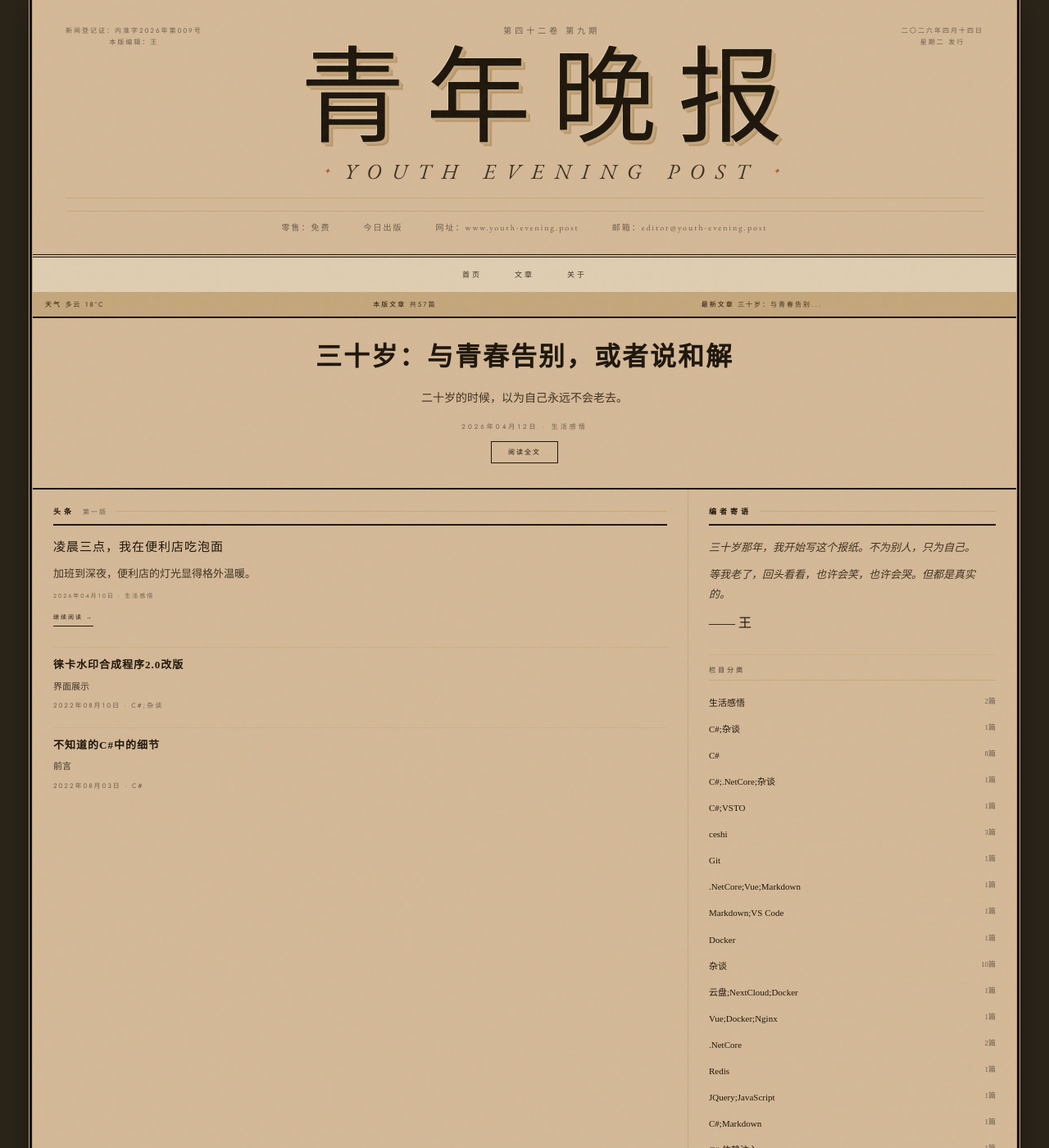
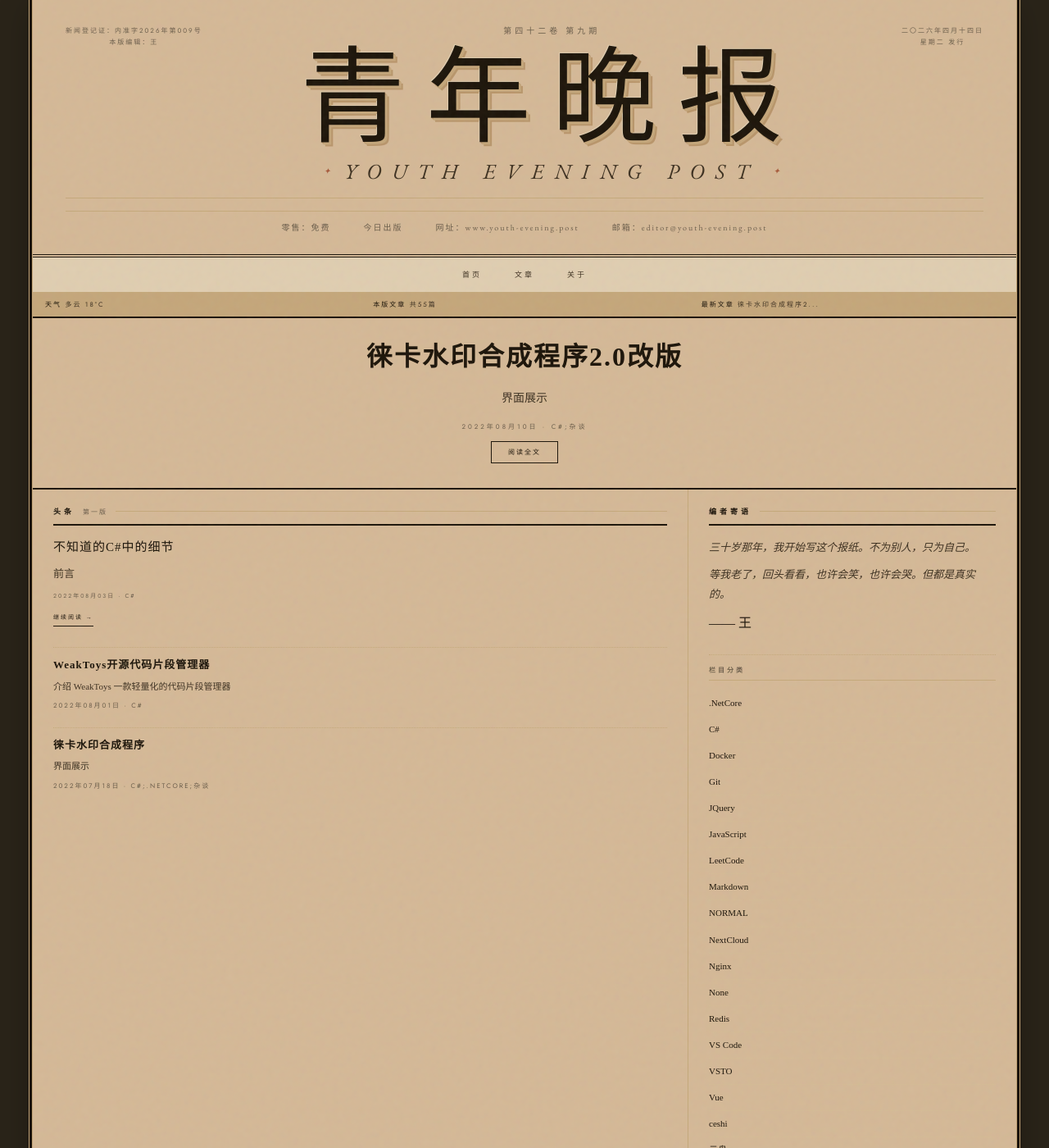
Before and after one commit to 3egirlsdream/home, a Jekyll site: the page built from index.html, in a window 1280 px wide and 1400 px high. Shown: the whole window at 82% size. Built offline with Jekyll 4.4.1, drawn with Linux system fonts in a browser that asks for light colours; some web fonts are replaced; some of the changed text lies outside the part shown.

Commit message:
Delete two test posts and fix category splitting
- Remove 凌晨三点在便利店 and 三十岁与青春告别 articles
- Split categories by semicolon delimiter in homepage sidebar

Co-Authored-By: Claude Opus 4.6 <noreply@anthropic.com>

```diff
--- a/index.html
+++ b/index.html
@@ -77,10 +77,12 @@ layout: default
     <div class="sidebar-block">
       <h4>栏目分类</h4>
       <ul class="cat-list">
-        {% assign categories = site.posts | map: "category" | uniq %}
+        {% assign raw_cats = site.posts | map: "category" | join: ";" | split: ";" %}
+        {% assign categories = raw_cats | uniq | sort %}
         {% for cat in categories %}
-        {% unless cat == empty %}
-        <li><a href="#">{{ cat }}</a><span>{{ site.posts | where: "category", cat | size }}篇</span></li>
+        {% assign cat_strip = cat | strip %}
+        {% unless cat_strip == empty %}
+        <li><a href="#">{{ cat_strip }}</a></li>
         {% endunless %}
         {% endfor %}
       </ul>
```
Also changed, not shown: _posts/2026-04-10-凌晨三点在便利店.markdown (deleted, +0 -27 lines), _posts/2026-04-12-三十岁与青春告别.markdown (deleted, +0 -41 lines).
